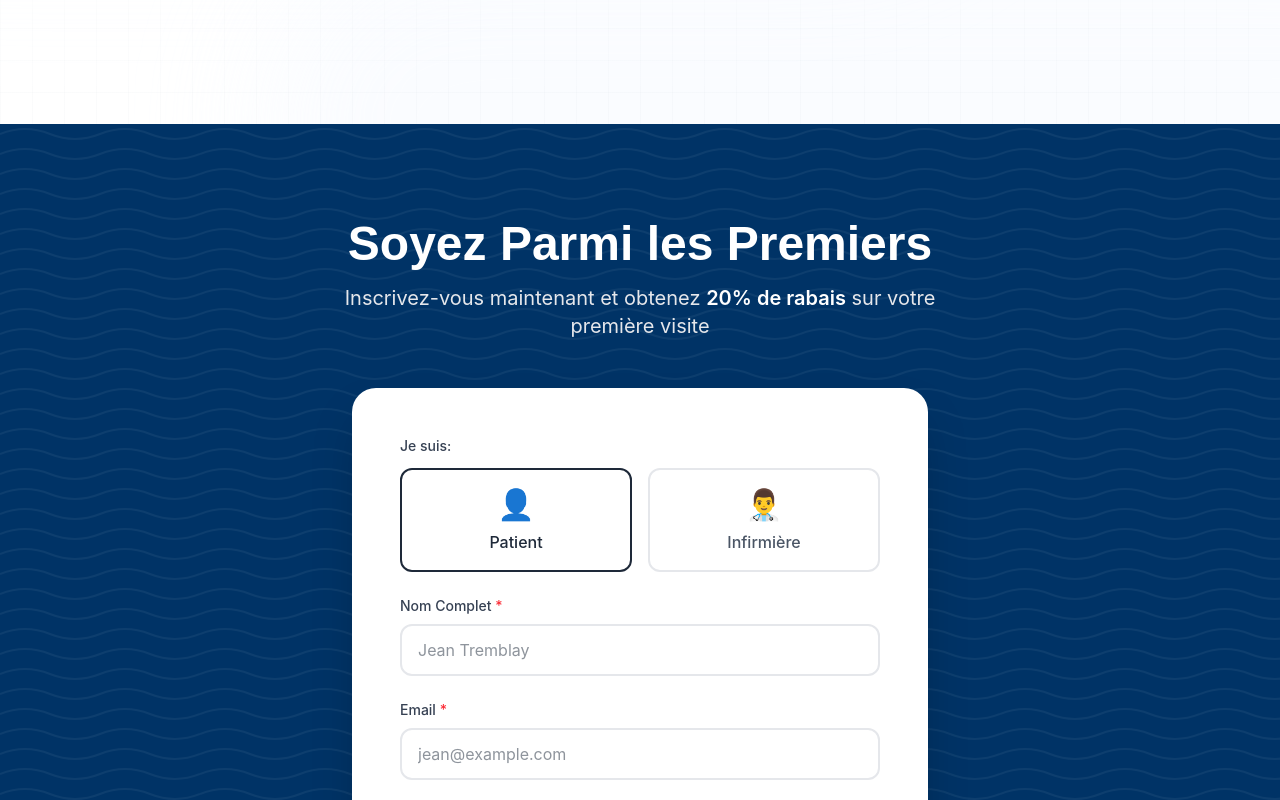
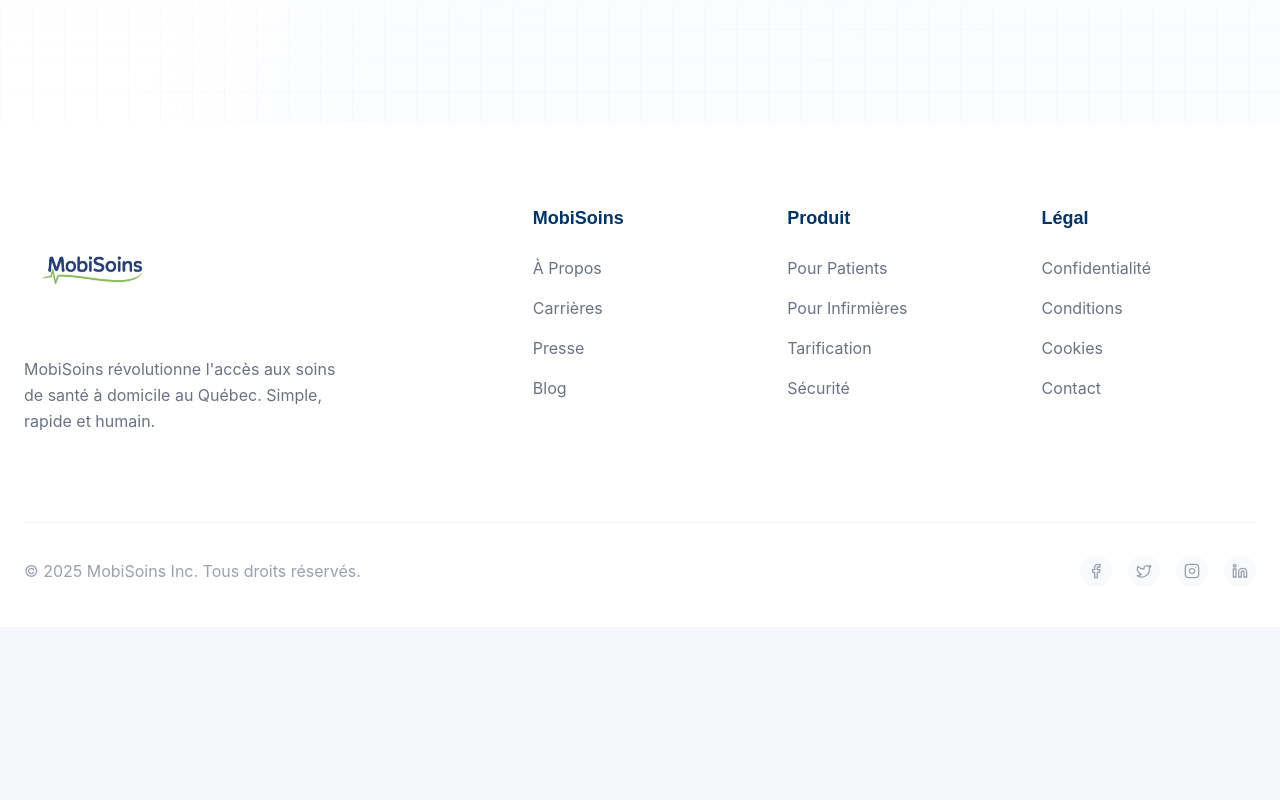
Before and after one commit to josuekenge/MobiSoins, a React (Vite) app in the folder client/: page / in a window 1280 px wide. Shown: the part 6880-7680 px from the top of the page. After the commit the page ends 7507 px from the top, so only its background shows below. Built offline with nearby package versions, Linux system fonts and the light colour scheme; no server answers.

Commit message:
removed contact form

```diff
--- a/client/src/pages/LandingPage.tsx
+++ b/client/src/pages/LandingPage.tsx
@@ -11,7 +11,6 @@
 const Blog = lazy(() => import('../components/sections/Blog').then(m => ({ default: m.Blog })));
 const FAQ = lazy(() => import('../components/sections/FAQ').then(m => ({ default: m.FAQ })));
 const Newsletter = lazy(() => import('../components/sections/Newsletter').then(m => ({ default: m.Newsletter })));
-const WaitlistForm = lazy(() => import('../components/sections/WaitlistForm').then(m => ({ default: m.WaitlistForm })));
 
 // Minimal loading placeholder
 const SectionLoader = () => (
@@ -47,9 +46,6 @@
         <Suspense fallback={<SectionLoader />}>
           <Newsletter />
         </Suspense>
-        <Suspense fallback={<SectionLoader />}>
-          <WaitlistForm />
-        </Suspense>
       </main>
       <Footer />
     </div>
```
